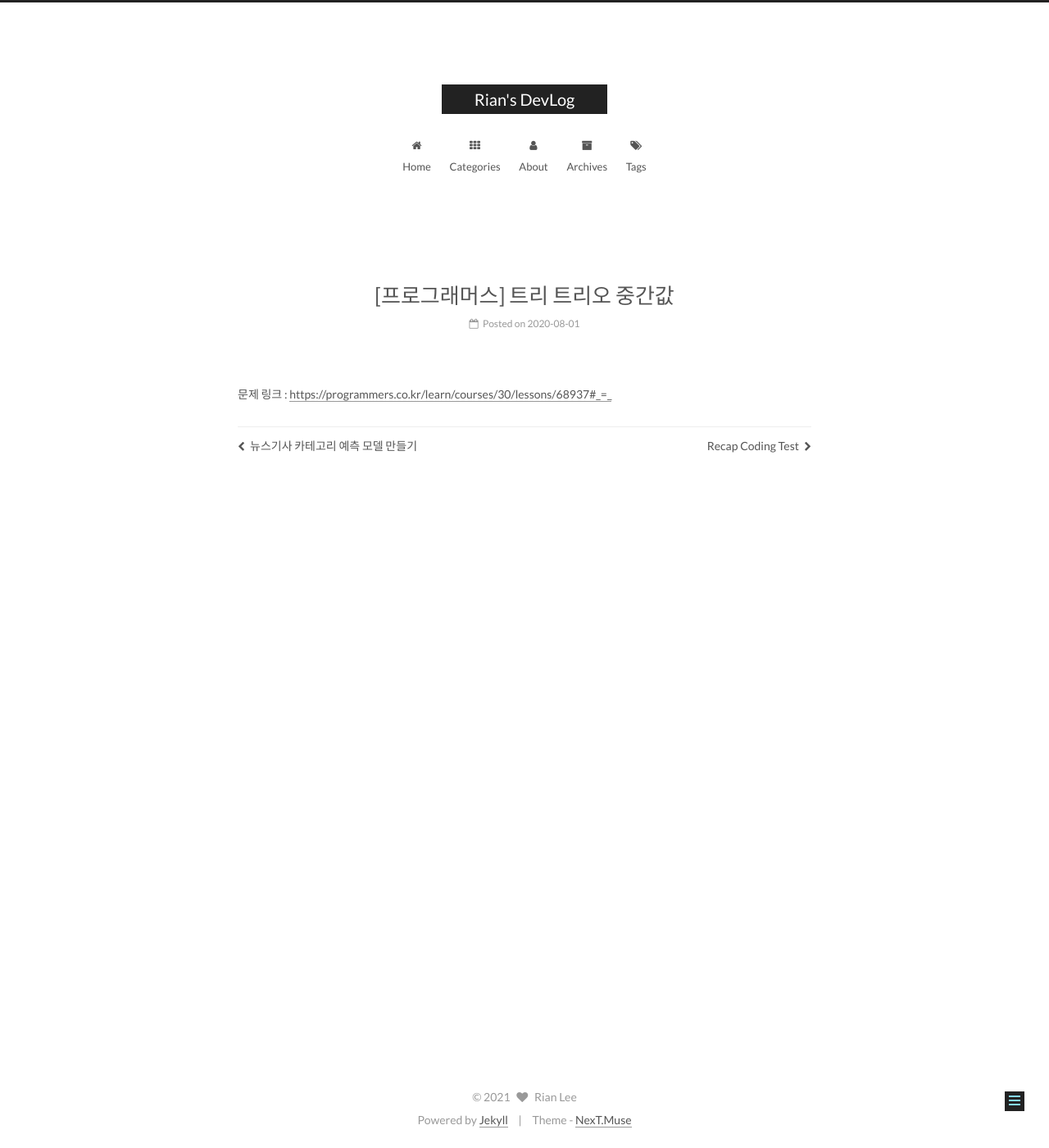
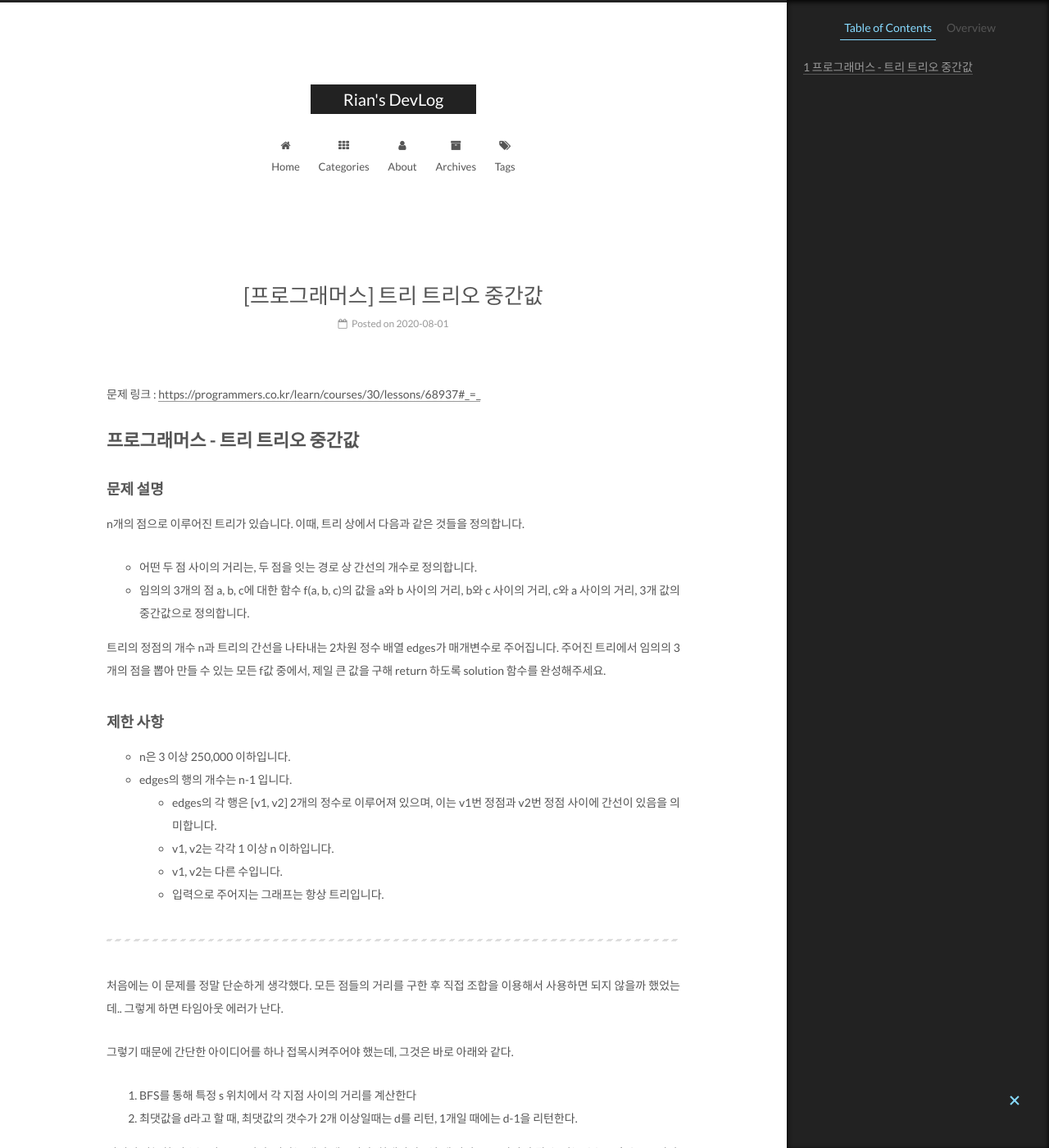
Before and after one commit to jiyeoon/jiyeoon.github.io, a Jekyll site: the page built from _posts/Algorithm/2021-01-07-tritrio.md, in a window 1280 px wide and 1400 px high. Shown: the whole window at 82% size. Built offline with Jekyll 4.4.1, drawn with Linux system fonts in a browser that asks for light colours; some of the changed text lies outside the part shown.

Commit message:
Update 2021-01-07-tritrio.md

````diff
--- a/_posts/Algorithm/2021-01-07-tritrio.md
+++ b/_posts/Algorithm/2021-01-07-tritrio.md
@@ -7,3 +7,81 @@ date : 2020-08-01 23:00
 
 
 문제 링크 : <https://programmers.co.kr/learn/courses/30/lessons/68937#_=_>
+
+
+# 프로그래머스 - 트리 트리오 중간값
+
+### 문제 설명
+
+n개의 점으로 이루어진 트리가 있습니다. 이때, 트리 상에서 다음과 같은 것들을 정의합니다.
+
+- 어떤 두 점 사이의 거리는, 두 점을 잇는 경로 상 간선의 개수로 정의합니다.
+- 임의의 3개의 점 a, b, c에 대한 함수 f(a, b, c)의 값을 a와 b 사이의 거리, b와 c 사이의 거리, c와 a 사이의 거리, 3개 값의 중간값으로 정의합니다.
+
+트리의 정점의 개수 n과 트리의 간선을 나타내는 2차원 정수 배열 edges가 매개변수로 주어집니다. 주어진 트리에서 임의의 3개의 점을 뽑아 만들 수 있는 모든 f값 중에서, 제일 큰 값을 구해 return 하도록 solution 함수를 완성해주세요.
+
+### 제한 사항
+
+- n은 3 이상 250,000 이하입니다.
+- edges의 행의 개수는 n-1 입니다.
+    - edges의 각 행은 [v1, v2] 2개의 정수로 이루어져 있으며, 이는 v1번 정점과 v2번 정점 사이에 간선이 있음을 의미합니다.
+    - v1, v2는 각각 1 이상 n 이하입니다.
+    - v1, v2는 다른 수입니다.
+    - 입력으로 주어지는 그래프는 항상 트리입니다.
+
+---
+
+
+처음에는 이 문제를 정말 단순하게 생각했다. 모든 점들의 거리를 구한 후 직접 조합을 이용해서 사용하면 되지 않을까 했었는데.. 그렇게 하면 타임아웃 에러가 난다.
+
+
+그렇기 때문에 간단한 아이디어를 하나 접목시켜주어야 했는데, 그것은 바로 아래와 같다.
+
+1. BFS를 통해 특정 s 위치에서 각 지점  사이의 거리를 계산한다
+2. 최댓값을 d라고 할 때, 최댓값의 갯수가 2개 이상일때는 d를 리턴, 1개일 때에는 d-1을 리턴한다.
+
+이것이 가능한 이유는 바로 "중간값"이라는 개념 때문이다. 최대값이 d일 때 가장 큰 중간값이 될 수 있는 수는 d 혹은 d-1이다. 이 개념을 이용하면 되었던 문제!
+
+```python
+from collections import deque
+
+def BFS(tree, start):
+    distance = []
+    q = deque()
+    q.append([start, 0]) # 시작 위치와 거리!
+    visit = {start : True} # 시작 위치를 방문했었으면 True라고 입력해준다.
+
+    while q:
+        curr, dist = q.popleft()
+        distance.append([curr, dist])
+
+        for node in tree[curr]:
+            if node not in visit:
+                q.append([node, dist+1])
+                visit[node] = True
+
+    return distance
+
+def solution(n, edges):
+    tree = {i+1 : [] for i in range(n)}
+    for edge in edges:
+        tree[edge[0]].append(edge[1])
+        tree[edge[1]].append(edge[0])
+
+    # 루트에서 가장 멀리 떨어진 노드 탐색
+    leaf = BFS(tree, 1)
+    # 루트에서 가장 멀리 떨어진 노드에서 거리 탐색
+    farther = BFS(tree, leaf[-1][0])
+
+    # 거리가 가장 먼 leaf가 두개 이상일 경우
+    if leaf[-1][1] == leaf[-2][1]:
+        return farther[-1][1]
+    else:
+        # 해당 리프에서 두번째로 멀리 떨어진 길이가 중간값.
+        return farther[-2][1]
+```
+
+---
+
+***Reference***
+- <https://velog.io/@jkh2801/프로그래머스-트리-트리오-중간값>
````
